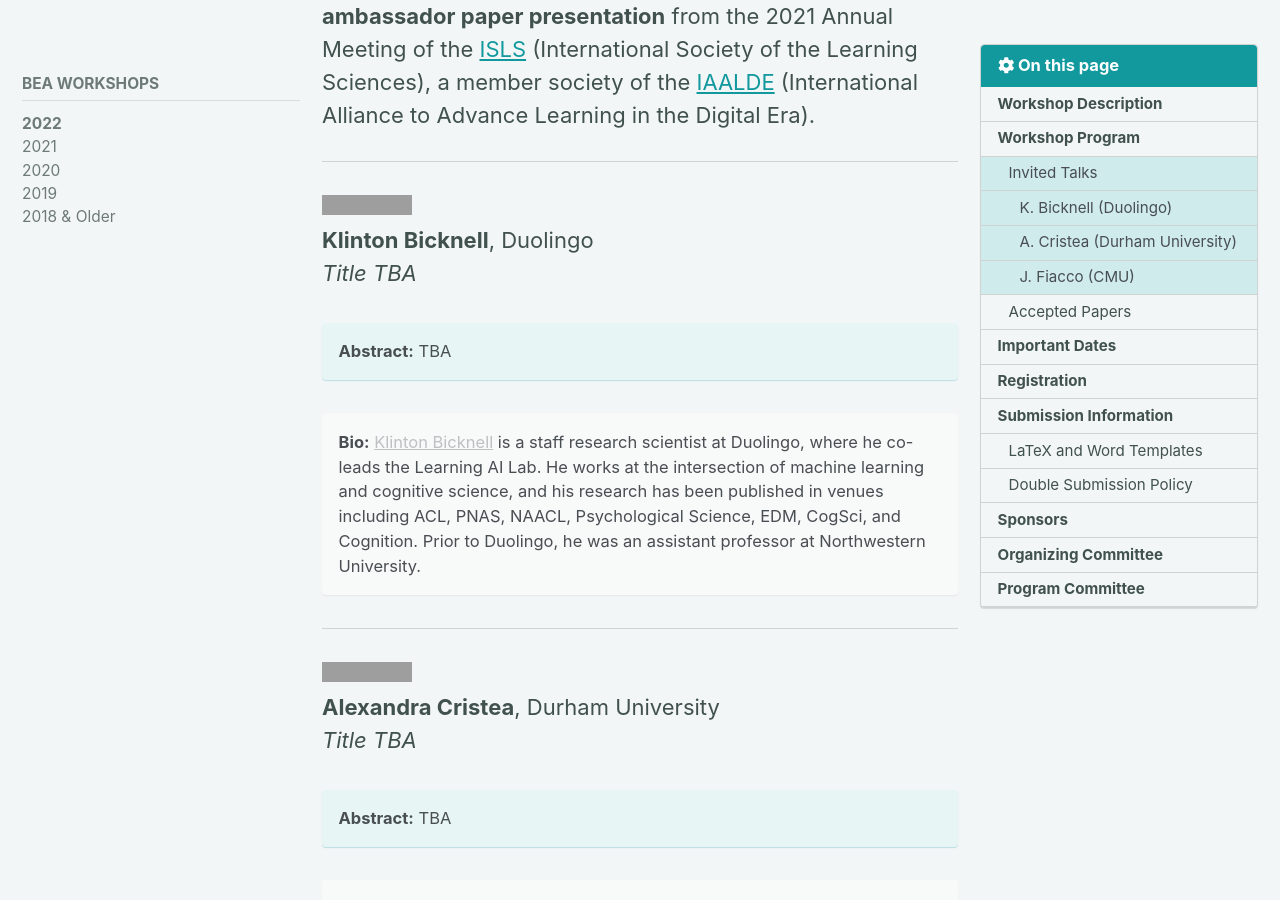
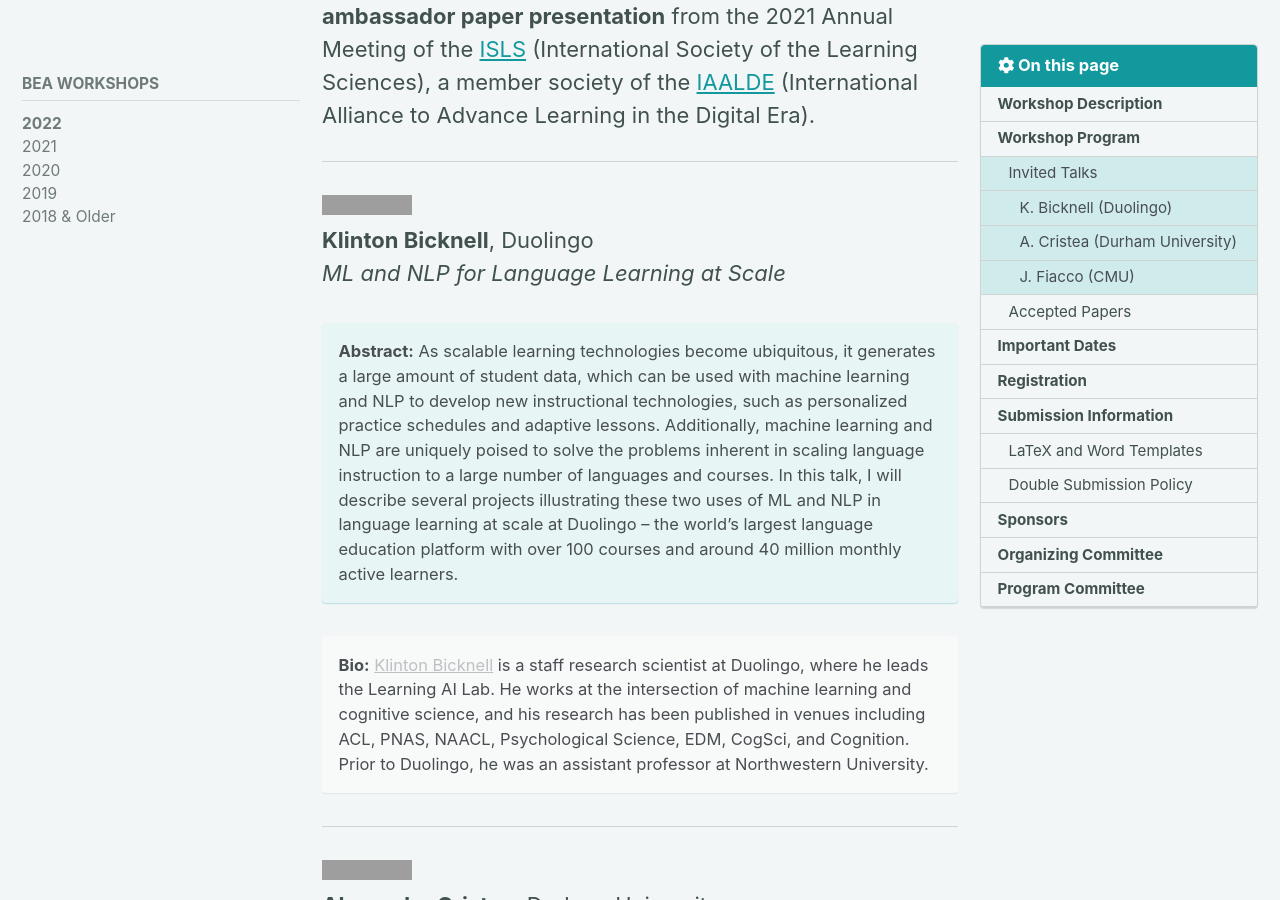
Before and after one commit to sigedu-org/website, a Jekyll site: the page built from _pages/bea/bea17.md, in a window 1280 px wide and 900 px high, scrolled down 3592 px. Built offline with Jekyll 4.4.1, drawn with Linux system fonts in a browser that asks for light colours; cached includes are drawn as plain includes; nearby versions of some CDN libraries; grey boxes are pictures that could not be loaded.

Commit message:
Added invited speaker #1 title and abstract

```diff
--- a/_pages/bea/bea17.md
+++ b/_pages/bea/bea17.md
@@ -87,12 +87,12 @@ The workshop will have **two keynote presentations** and **one ambassador paper
 #### ![Keynote](https://img.shields.io/badge/%20-KEYNOTE-orange?style=flat-square) <a name="#klinton-bicknell" style="visibility: hidden;">K. Bicknell (Duolingo)</a>
 
 **Klinton Bicknell**, Duolingo<br>
-<i>Title TBA</i>
+<i>ML and NLP for Language Learning at Scale</i>
 
-**Abstract:** TBA
+**Abstract:** As scalable learning technologies become ubiquitous, it generates a large amount of student data, which can be used with machine learning and NLP to develop new instructional technologies, such as personalized practice schedules and adaptive lessons. Additionally, machine learning and NLP are uniquely poised to solve the problems inherent in scaling language instruction to a large number of languages and courses. In this talk, I will describe several projects illustrating these two uses of ML and NLP in language learning at scale at Duolingo – the world’s largest language education platform with over 100 courses and around 40 million monthly active learners.
 {: .notice--primary}
 
-**Bio:** [Klinton Bicknell](https://www.klintonbicknell.com) is a staff research scientist at Duolingo, where he co-leads the Learning AI Lab. He works at the intersection of machine learning and cognitive science, and his research has been published in venues including ACL, PNAS, NAACL, Psychological Science, EDM, CogSci, and Cognition. Prior to Duolingo, he was an assistant professor at Northwestern University.
+**Bio:** [Klinton Bicknell](https://www.klintonbicknell.com) is a staff research scientist at Duolingo, where he leads the Learning AI Lab. He works at the intersection of machine learning and cognitive science, and his research has been published in venues including ACL, PNAS, NAACL, Psychological Science, EDM, CogSci, and Cognition. Prior to Duolingo, he was an assistant professor at Northwestern University.
 {: .notice}
 
 ---
```
